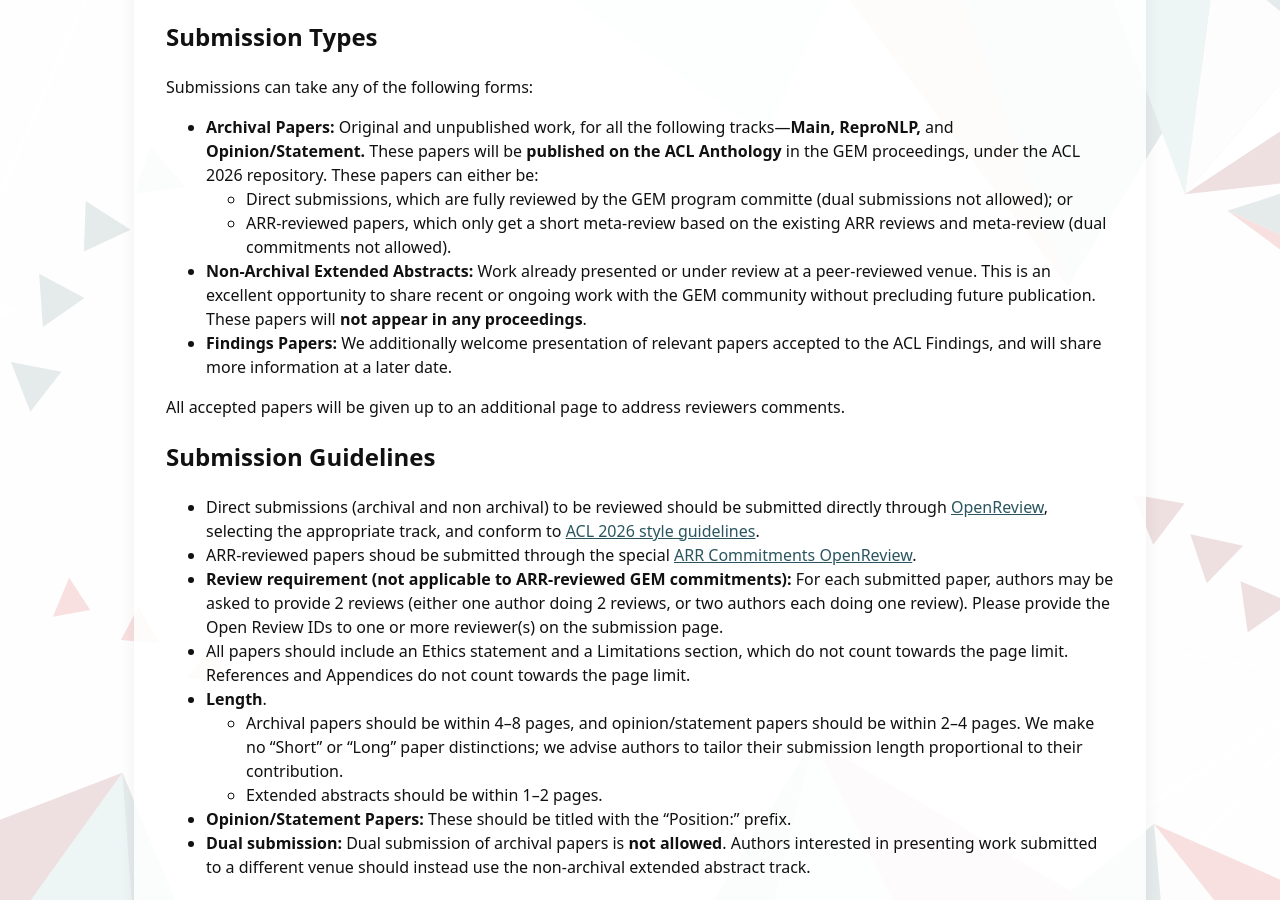
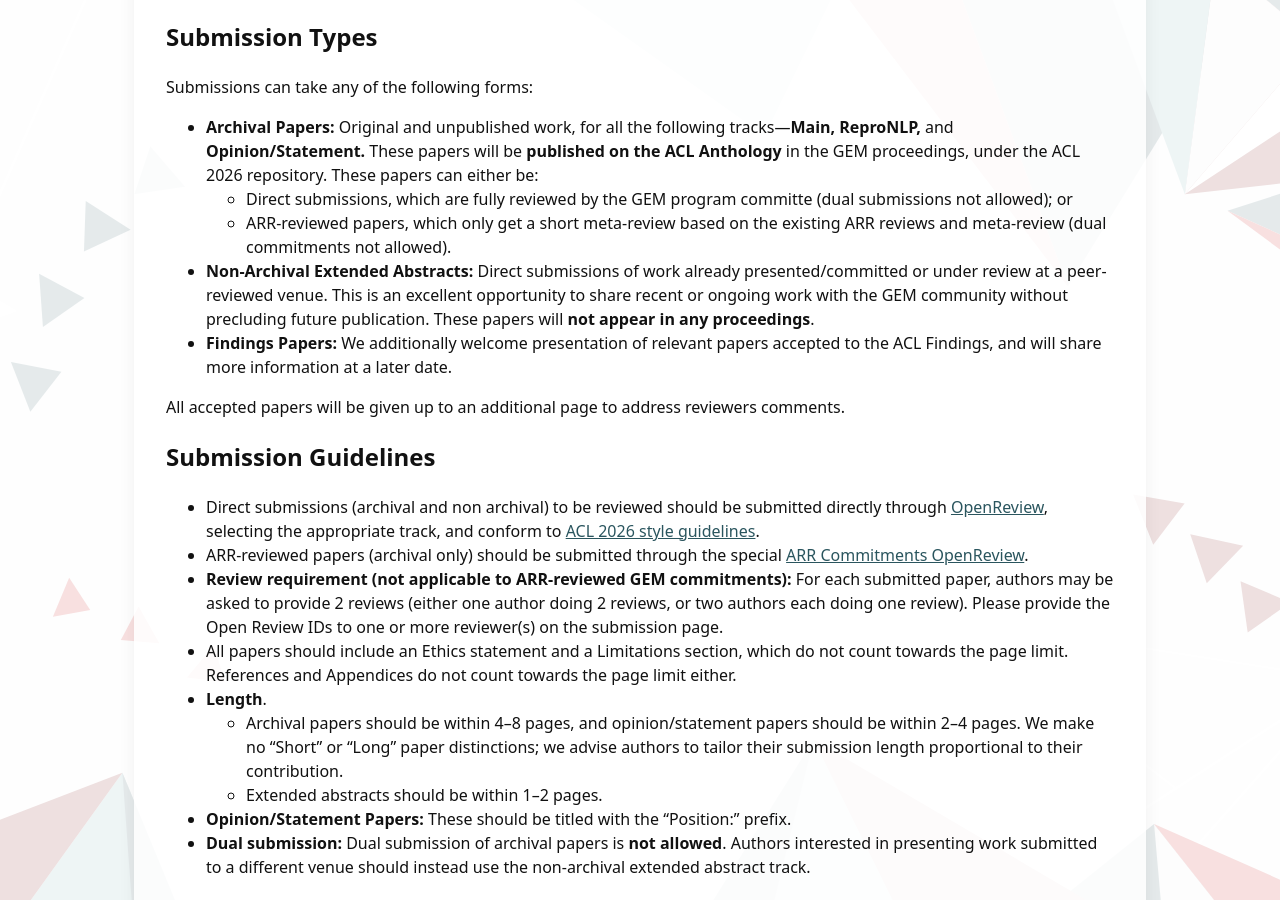
Before and after one commit to GEM-workshop/gem-workshop.github.io, a Jekyll site: the page built from index.md, in a window 1280 px wide and 900 px high, scrolled down 1842 px. Built offline with Jekyll 4.4.1, drawn with Linux system fonts in a browser that asks for light colours.

Commit message:
Update index.md
Light clarifications about paper type descriptions

```diff
--- a/index.md
+++ b/index.md
@@ -64,7 +64,7 @@ Submissions can take any of the following forms:
 * **Archival Papers:** Original and unpublished work, for all the following tracks—**Main, ReproNLP,** and **Opinion/Statement.** These papers will be **published on the ACL Anthology** in the GEM proceedings, under the ACL 2026 repository. These papers can either be:
   * Direct submissions, which are fully reviewed by the GEM program committe (dual submissions not allowed); or
   * ARR-reviewed papers, which only get a short meta-review based on the existing ARR reviews and meta-review (dual commitments not allowed).
-* **Non-Archival Extended Abstracts:** Work already presented or under review at a peer-reviewed venue. This is an excellent opportunity to share recent or ongoing work with the GEM community without precluding future publication. These papers will **not appear in any proceedings**.
+* **Non-Archival Extended Abstracts:** Direct submissions of work already presented/committed or under review at a peer-reviewed venue. This is an excellent opportunity to share recent or ongoing work with the GEM community without precluding future publication. These papers will **not appear in any proceedings**.
 * **Findings Papers:** We additionally welcome presentation of relevant papers accepted to the ACL Findings, and will share more information at a later date.
 
 All accepted papers will be given up to an additional page to address reviewers comments.
@@ -72,9 +72,9 @@ All accepted papers will be given up to an additional page to address reviewers
 ## **Submission Guidelines**
 
 * Direct submissions (archival and non archival) to be reviewed should be submitted directly through [OpenReview](https://openreview.net/group?id=aclweb.org/ACL/2026/Workshop/GEM#tab-your-consoles), selecting the appropriate track, and conform to [ACL 2026 style guidelines](https://2026.aclweb.org/calls/main_conference_papers/#paper-submission-details).
-* ARR-reviewed papers shoud be submitted through the special [ARR Commitments OpenReview](https://openreview.net/group?id=aclweb.org/ACL/2026/Workshop/GEM_ARR_Commitment#tab-your-consoles).
+* ARR-reviewed papers (archival only) should be submitted through the special [ARR Commitments OpenReview](https://openreview.net/group?id=aclweb.org/ACL/2026/Workshop/GEM_ARR_Commitment#tab-your-consoles).
 * **Review requirement (not applicable to ARR-reviewed GEM commitments):** For each submitted paper, authors may be asked to provide 2 reviews (either one author doing 2 reviews, or two authors each doing one review). Please provide the Open Review IDs to one or more reviewer(s) on the submission page.
-* All papers should include an Ethics statement and a Limitations section, which do not count towards the page limit. References and Appendices do not count towards the page limit.
+* All papers should include an Ethics statement and a Limitations section, which do not count towards the page limit. References and Appendices do not count towards the page limit either.
 * **Length**.
   * Archival papers should be within 4–8 pages, and opinion/statement papers should be within 2–4 pages. We make no “Short” or “Long” paper distinctions; we advise authors to tailor their submission length proportional to their contribution.
   * Extended abstracts should be within 1–2 pages.
```
